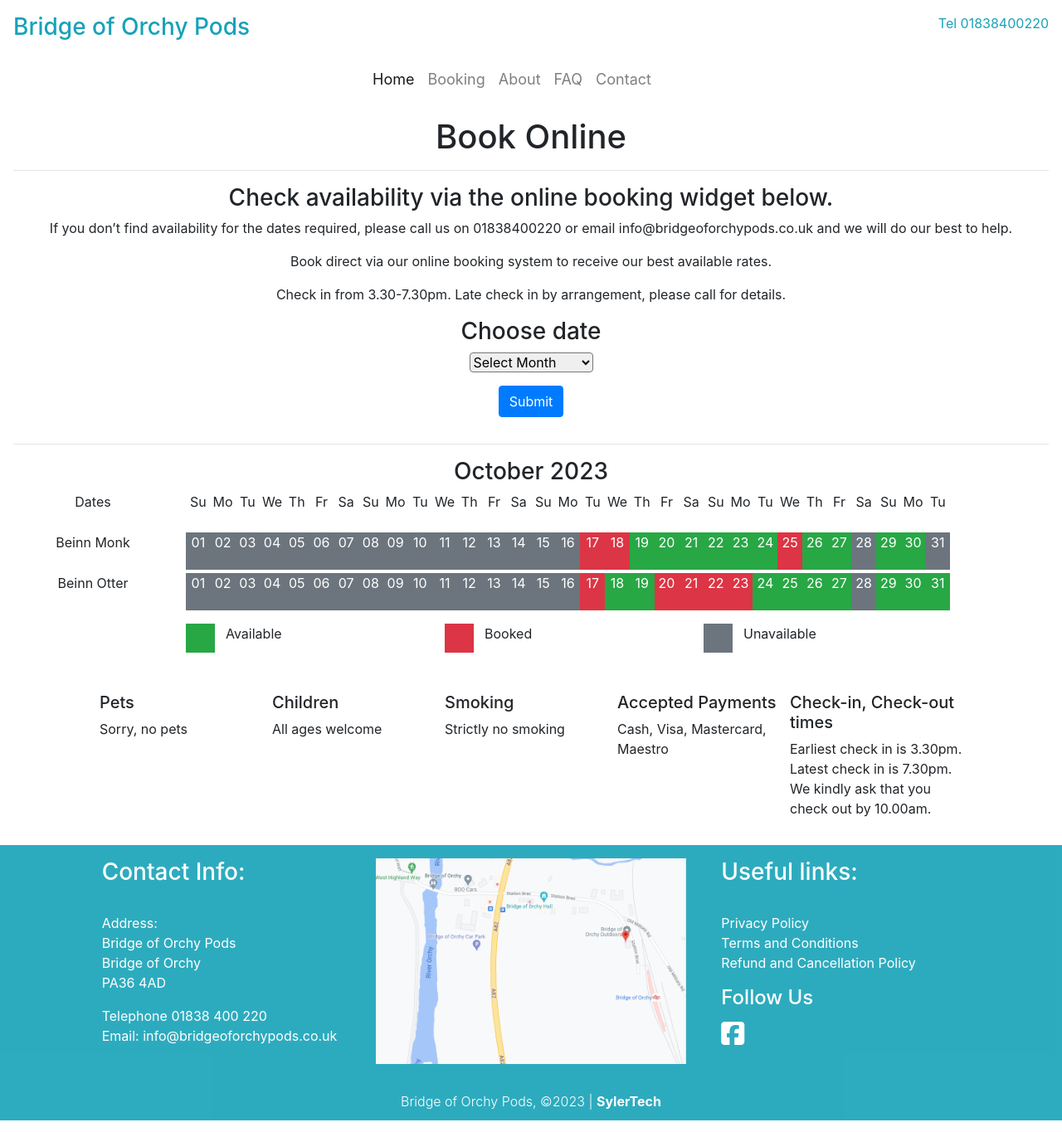
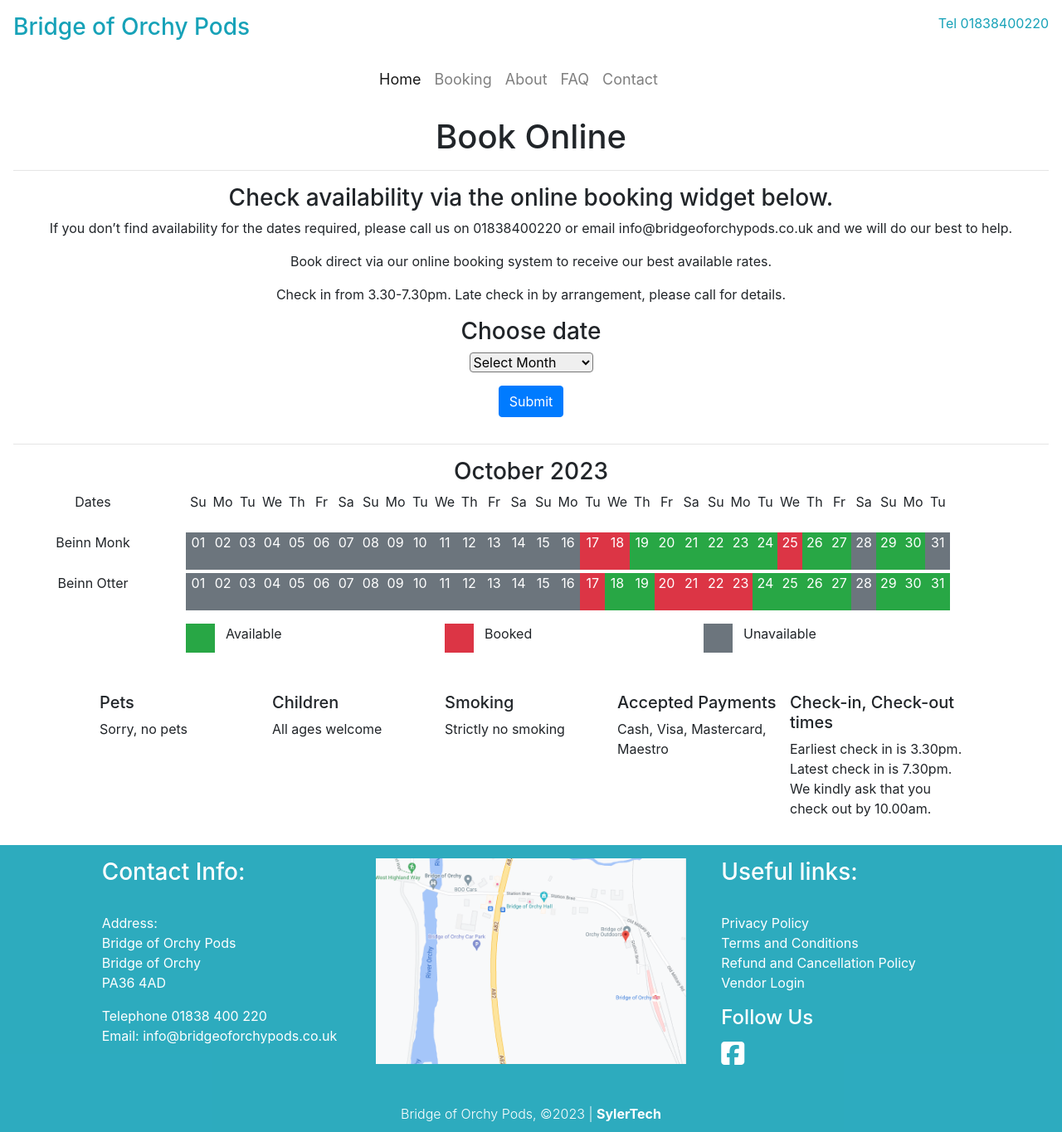
Before and after one commit to syler11/orchy_outdoors, a Django app: page /booking/ in a window 1280 px wide. Shown: the whole page at 83% size. Run offline with Django 3.2, Linux system fonts and the light colour scheme; data comes from the database, SQL or seed files in the repository; both versions use the stored data as it was after the commit; some libraries are stand-ins or nearby versions.

Commit message:
added login to footer

```diff
--- a/home/templates/home/booking.html
+++ b/home/templates/home/booking.html
@@ -82,11 +82,11 @@
                 {% include 'home/includes/podB.html' %}
         </div>
         <div class="row no-gutters">
-                <div class="col-2"></div>
-                <div class="col-3">
+                <div class="col-lg-2"></div>
+                <div class="col-lg-3 col-4">
                         <div class="available_square"> <span class="ml-5">Available</span></div>
                 </div>
-                <div class="col-3">
+                <div class="col-lg-3 col-4">
                         <div class="booked_square"> <span class="ml-5">Booked</span></div>
                 </div>
                 <div class="col-4">
@@ -94,24 +94,24 @@
                 </div>
         </div>
         <div class="row no-gutters mt-5">
-                <div class="col-1"></div>
-                <div class="col-2 text-left">
+                <div class="col-lg-1"></div>
+                <div class="col-lg-2 col-6 text-left">
                         <h5>Pets</h5>
                         <p>Sorry, no pets</p>
                 </div>
-                <div class="col-2 text-left">
+                <div class="col-lg-2 col-6 text-left">
                         <h5>Children</h5>
                         <p>All ages welcome</p>
                 </div>
-                <div class="col-2 text-left">
+                <div class="col-lg-2 col-6 text-left">
                         <h5>Smoking</h5>
                         <p>Strictly no smoking</p>
                 </div>
-                <div class="col-2 text-left">
+                <div class="col-lg-2 col-6 text-left">
                         <h5>Accepted Payments</h5>
                         <p>Cash, Visa, Mastercard, Maestro</p>
                 </div>
-                <div class="col-2 text-left">
+                <div class="col-lg-2 col-6 text-left">
                         <h5>Check-in, Check-out times</h5>
                         <p>Earliest check in is 3.30pm. Latest check in is 7.30pm.<br> We kindly ask that you check out by 10.00am.</p>
                 </div>
--- a/home/templates/home/includes/podA.html
+++ b/home/templates/home/includes/podA.html
@@ -429,13 +429,13 @@
                 <div class="booking-square bg-secondary text-white">29</div>
                 {% else %}
                 {% if date29|date:"Y-m-d" in podA|join:" " %}
-                <div class="booking-square bg-danger text-white"><a class="text-white" href="#"
+                <div class="booking-square bg-danger text-white" id="podA_29"><a class="text-white" href="#"
                                 onclick="modalClick(this)" data-toggle="modal" data-target="#no_availability">29</a>
                 </div>
                 {% else %}
-                <a class="booking-square bg-success text-white"
+                <a class="booking-square bg-success text-white" id="podA_29"
                         href="{% url 'booking_detailsPodA' date29|date:'Y-m-d' %}">
-                        <div id="podA_29">29</div>
+                        <div>29</div>
                 </a>
                 {% endif %}
                 {% endif %}
@@ -444,13 +444,13 @@
                 <div class="booking-square bg-secondary text-white">30</div>
                 {% else %}
                 {% if date30|date:"Y-m-d" in podA|join:" " %}
-                <div class="booking-square bg-danger text-white"><a class="text-white" href="#"
+                <div class="booking-square bg-danger text-white" id="podA_30"><a class="text-white" href="#"
                                 onclick="modalClick(this)" data-toggle="modal" data-target="#no_availability">30</a>
                 </div>
                 {% else %}
-                <a class="booking-square bg-success text-white"
+                <a class="booking-square bg-success text-white" id="podA_30"
                         href="{% url 'booking_detailsPodA' date30|date:'Y-m-d' %}">
-                        <div id="podA_30">30</div>
+                        <div>30</div>
                 </a>
                 {% endif %}
                 {% endif %}
@@ -459,13 +459,13 @@
                 <div class="booking-square bg-secondary text-white">31</div>
                 {% else %}
                 {% if date31|date:"Y-m-d" in podA|join:" " %}
-                <div class="booking-square bg-danger text-white"><a class="text-white" href="#"
+                <div class="booking-square bg-danger text-white" id="podA_31"><a class="text-white" href="#"
                                 onclick="modalClick(this)" data-toggle="modal" data-target="#no_availability">31</a>
                 </div>
                 {% else %}
-                <a class="booking-square bg-success text-white"
+                <a class="booking-square bg-success text-white" id="podA_31"
                         href="{% url 'booking_detailsPodA' date31|date:'Y-m-d' %}">
-                        <div id="podA_31">31</div>
+                        <div>31</div>
                 </a>
                 {% endif %}
                 {% endif %}
--- a/home/templates/home/includes/podB.html
+++ b/home/templates/home/includes/podB.html
@@ -433,9 +433,9 @@
                                 onclick="modalClick(this)" data-toggle="modal" data-target="#no_availability">29</a>
                 </div>
                 {% else %}
-                <a class="booking-square bg-success text-white"
+                <a class="booking-square bg-success text-white" id="podB_29"
                         href="{% url 'booking_detailsPodB' date29|date:'Y-m-d' %}">
-                        <div id="podB_29">29</div>
+                        <div>29</div>
                 </a>
                 {% endif %}
                 {% endif %}
@@ -448,9 +448,9 @@
                                 onclick="modalClick(this)" data-toggle="modal" data-target="#no_availability">30</a>
                 </div>
                 {% else %}
-                <a class="booking-square bg-success text-white"
+                <a class="booking-square bg-success text-white" id="podB_30"
                         href="{% url 'booking_detailsPodB' date30|date:'Y-m-d' %}">
-                        <div id="podB_30">30</div>
+                        <div>30</div>
                 </a>
                 {% endif %}
                 {% endif %}
@@ -463,9 +463,9 @@
                                 onclick="modalClick(this)" data-toggle="modal" data-target="#no_availability">31</a>
                 </div>
                 {% else %}
-                <a class="booking-square bg-success text-white"
+                <a class="booking-square bg-success text-white" id="podB_31"
                         href="{% url 'booking_detailsPodB' date31|date:'Y-m-d' %}">
-                        <div id="podB_31">31</div>
+                        <div>31</div>
                 </a>
                 {% endif %}
                 {% endif %}
--- a/home/templates/home/planner.html
+++ b/home/templates/home/planner.html
@@ -29,12 +29,12 @@
                         </div>
                         <div class="col-10 p-0 d-flex">
                                 {% for test  in podA1 %}
-                                <a href=""><div class="bg-success planner-w text-white p-1 text-center">{{ test.fname }} {{ test.lname }}</div></a>
+                                <a href=""><div data-toggle="collapse" data-target="#generalOne"
+                                        aria-expanded="true" aria-controls="generalOne" class="bg-success planner-w text-white p-1 text-center">{{ test.fname }} {{ test.lname }}</div></a>
                                 {% empty %}
                                 <div class="bg-danger text-center planner-w p-1 text-white">No Arrival</div>
                                 {% endfor %}
                                 {% for test  in podA2 %}
-                                <a href=""><div class="bg-success planner-w text-white p-1 text-center">{{ test.fname }} {{ test.lname }}</div></a>
                                 {% empty %}
                                 <div class="bg-danger text-center planner-w p-1 text-white">No Arrival</div>
                                 {% endfor %}
--- a/templates/base.html
+++ b/templates/base.html
@@ -80,8 +80,6 @@
                         <a class="nav-item nav-link" href="{% url 'availability' %}">Restrictions</a>
                         <a data-toggle="modal" class="nav-item nav-link" data-target="#modalLogout" href="#"><i
                             class="fa fa-sign-out-alt pr-2" title="Logout"></i></a>
-                        {% else %}
-                        <a class="nav-item nav-link" href="{% url 'account_login' %}"><i class="fa-regular fa-house-window" title="Login"></i></a>
                         {% endif %}
                     </div>
                 </div>
@@ -116,6 +114,9 @@
                     <li><a class="text-white" href="#">Privacy Policy</a></li>
                     <li><a class="text-white" href="#">Terms and Conditions</a></li>
                     <li><a class="text-white" href="#">Refund and Cancellation Policy</a></li>
+                    <li>
+                        <a class="text-white" href="{% url 'account_login' %}">Vendor Login</a>
+                    </li>
                 </ul>
                 <h4>Follow Us</h4>
                 <div class="my-3">
```
Also changed, not shown: db.sqlite3.
